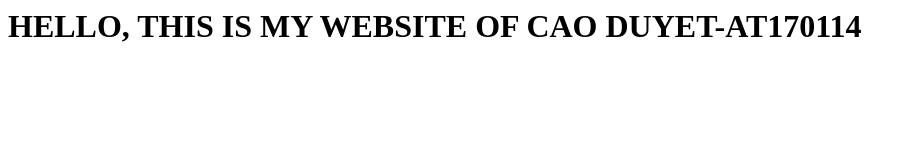
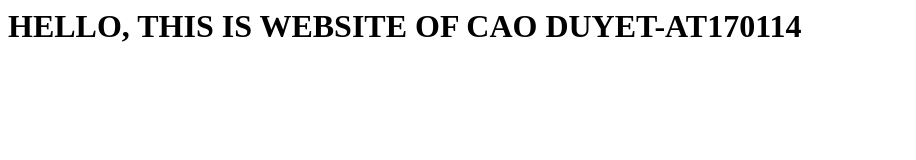
Before and after one commit to CQDet2803/website-caoduyet, a plain HTML site: page index.html in a window 1280 px wide. Shown: the whole page, without its empty margins (0-916 px from the left). Drawn offline with Linux system fonts and the light colour scheme.

Commit message:
Update index.html

```diff
--- a/index.html
+++ b/index.html
@@ -3,6 +3,6 @@
     <TITLE>Static web app</TITLE>
   </HEAD>
   <BODY>
-    <H1> HELLO, THIS IS MY WEBSITE OF CAO DUYET-AT170114</H1>
+    <H1> HELLO, THIS IS WEBSITE OF CAO DUYET-AT170114</H1>
   </BODY>
 </HTML>
```
